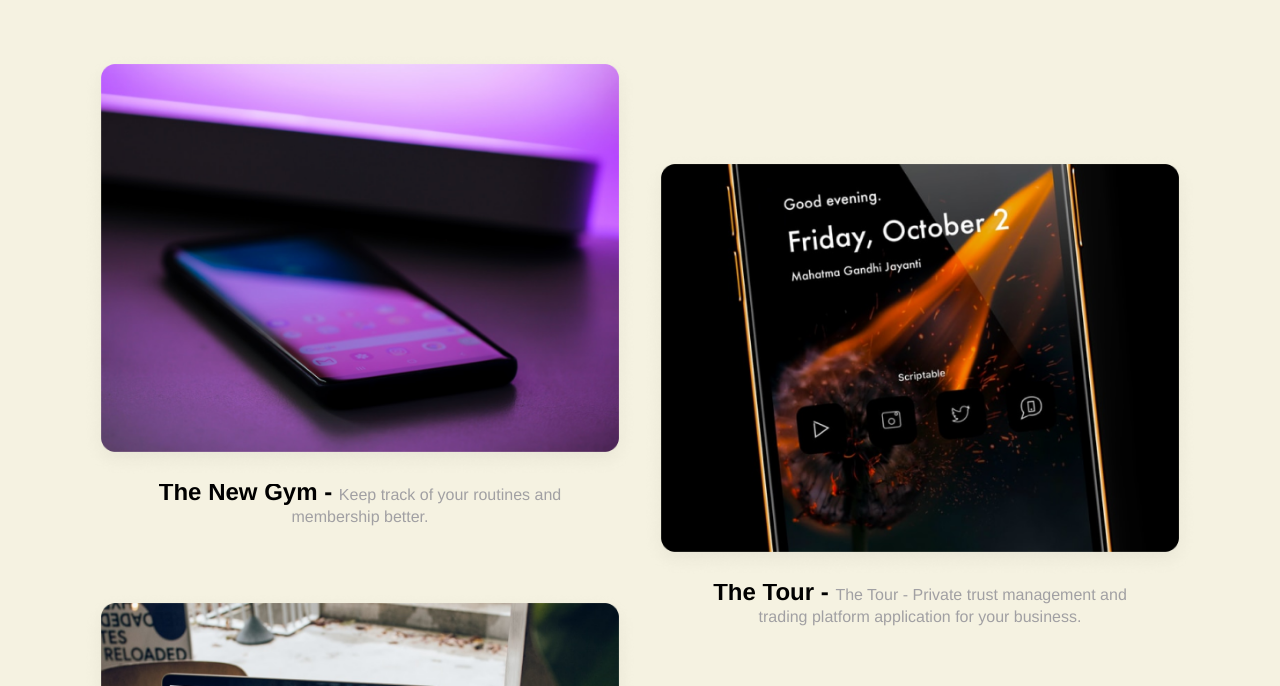
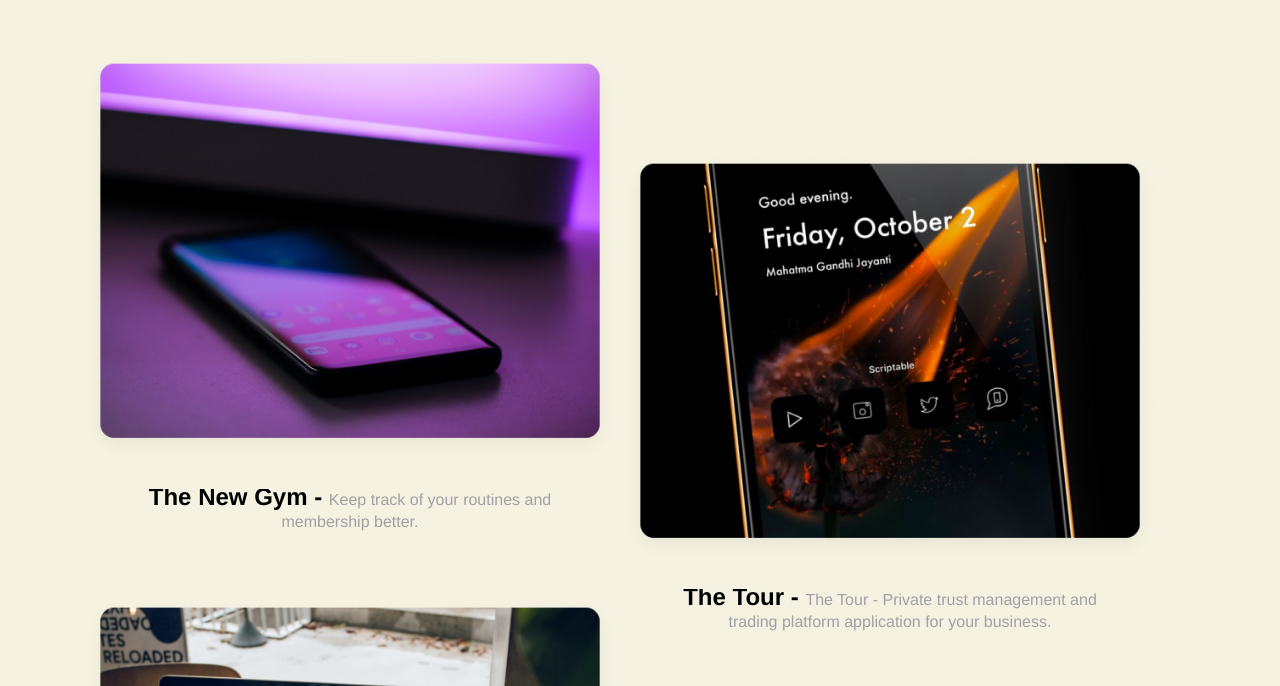
Before and after one commit to mrthikl/uiaas, a website: page src/index.html in a window 1280 px wide. Shown: the part 1833-2519 px from the top of the page. Drawn offline with nearby package versions, Linux system fonts and the light colour scheme; files that its build step writes are made by us from their sources.

Commit message:
fix project img

```diff
--- a/src/style/project.scss
+++ b/src/style/project.scss
@@ -72,7 +72,17 @@
     }
 
     .project__box {
-      width: 50%;
+      width: calc(50% - 20px);
+
+      img {
+        max-width: 570px;
+        max-height: 430px;
+        margin-bottom: 20px;
+      }
+
+      &:nth-of-type(2) {
+        margin-right: 40px;
+      }
 
       &:nth-of-type(3) {
         padding-top: 100px;
@@ -93,5 +103,11 @@
     .project__content--headline .font__style--project {
       max-width: 800px;
     }
+
+    .project__box {
+      &:nth-of-type(2) {
+        margin-right: 0;
+      }
+    }
   }
 }
--- a/src/templates/_layout.html
+++ b/src/templates/_layout.html
@@ -8,7 +8,7 @@
     <link rel="icon" type="image/x-icon" href="./img/favicon/favicon.jpg" />
     <!-- LINK -->
     <link rel="stylesheet" href="https://unpkg.com/swiper/swiper-bundle.min.css" />
-    <link href="https://unpkg.com/aos@2.3.4/dist/aos.css" rel="stylesheet">
+    <link href="https://cdnjs.cloudflare.com/ajax/libs/aos/2.2.0/aos.css" rel="stylesheet">
     <link rel="stylesheet" href="css/index.css" />
 
 <body>
@@ -24,9 +24,8 @@
     <!-- SWIPER -->
     <script src="https://unpkg.com/swiper/swiper-bundle.min.js"></script>
     <!-- Animate on Scroll -->
-    <script src="https://cdnjs.cloudflare.com/ajax/libs/aos/2.3.4/aos.js"
-        integrity="sha512-A7AYk1fGKX6S2SsHywmPkrnzTZHrgiVT7GcQkLGDe2ev0aWb8zejytzS8wjo7PGEXKqJOrjQ4oORtnimIRZBtw=="
-        crossorigin="anonymous"></script>
+    <script src="https://cdnjs.cloudflare.com/ajax/libs/aos/2.2.0/aos.js"></script>
+    <script src="https://unpkg.com/aos@2.2.0/dist/aos.js"></script>
     <script src="js/index.js"></script>
     <!-- /SCRIPTS -->
 </body>
```
